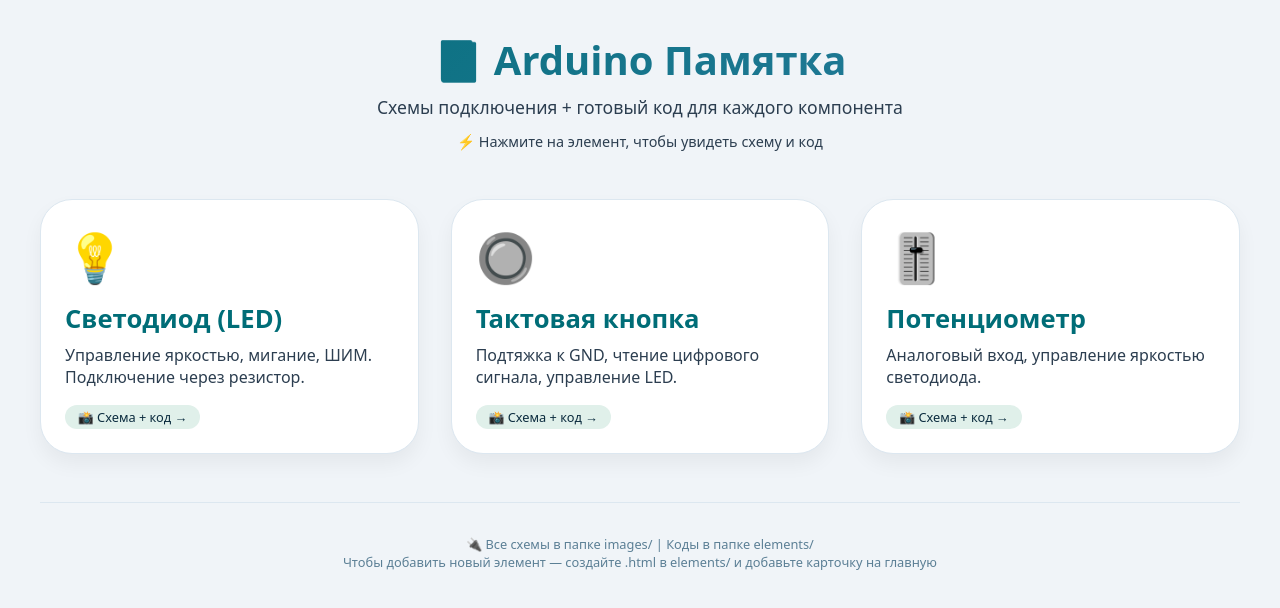
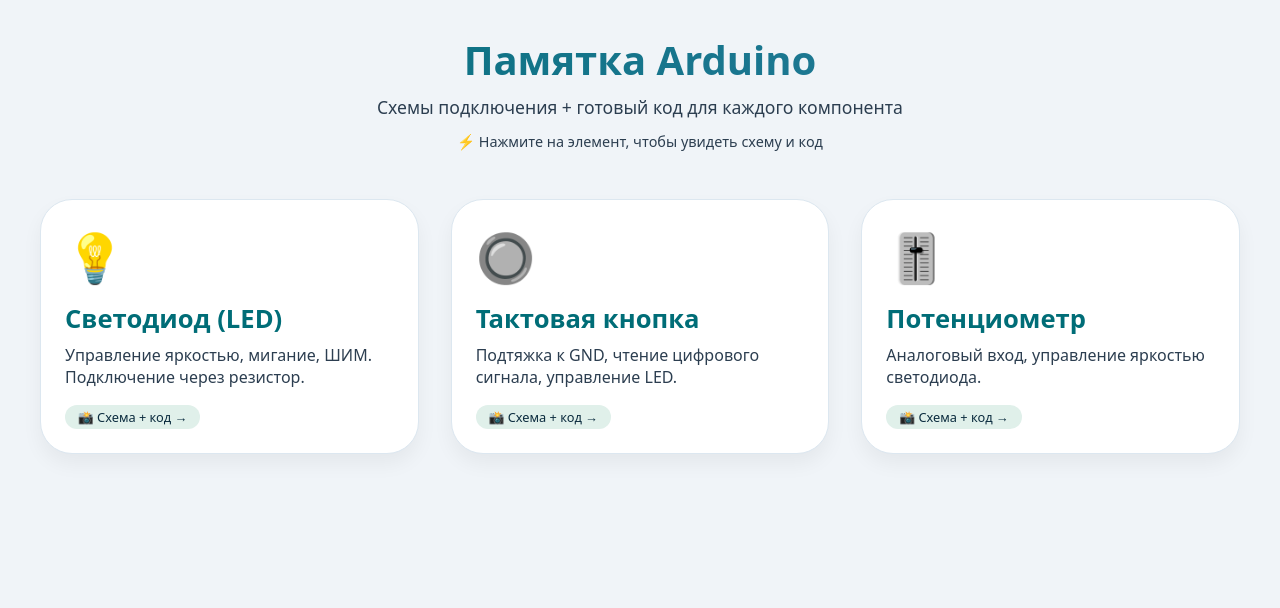
Before and after one commit to G-PC/arduino, a plain HTML site: page index.html in a window 1280 px wide. Drawn offline with Linux system fonts and the light colour scheme.

Commit message:
Update index.html

```diff
--- a/index.html
+++ b/index.html
@@ -106,7 +106,7 @@
 <body>
 <div class="container">
   <div class="header">
-    <h1>📘 Arduino Памятка</h1>
+    <h1>Памятка Arduino</h1>
     <p>Схемы подключения + готовый код для каждого компонента</p>
     <p style="font-size:0.9rem; margin-top:0.8rem;">⚡ Нажмите на элемент, чтобы увидеть схему и код</p>
   </div>
@@ -136,11 +136,6 @@
       <span class="badge">📸 Схема + код →</span>
     </a>
   </div>
-
-  <footer>
-    🔌 Все схемы в папке images/ | Коды в папке elements/<br>
-    Чтобы добавить новый элемент — создайте .html в elements/ и добавьте карточку на главную
-  </footer>
 </div>
 </body>
 </html>
```
